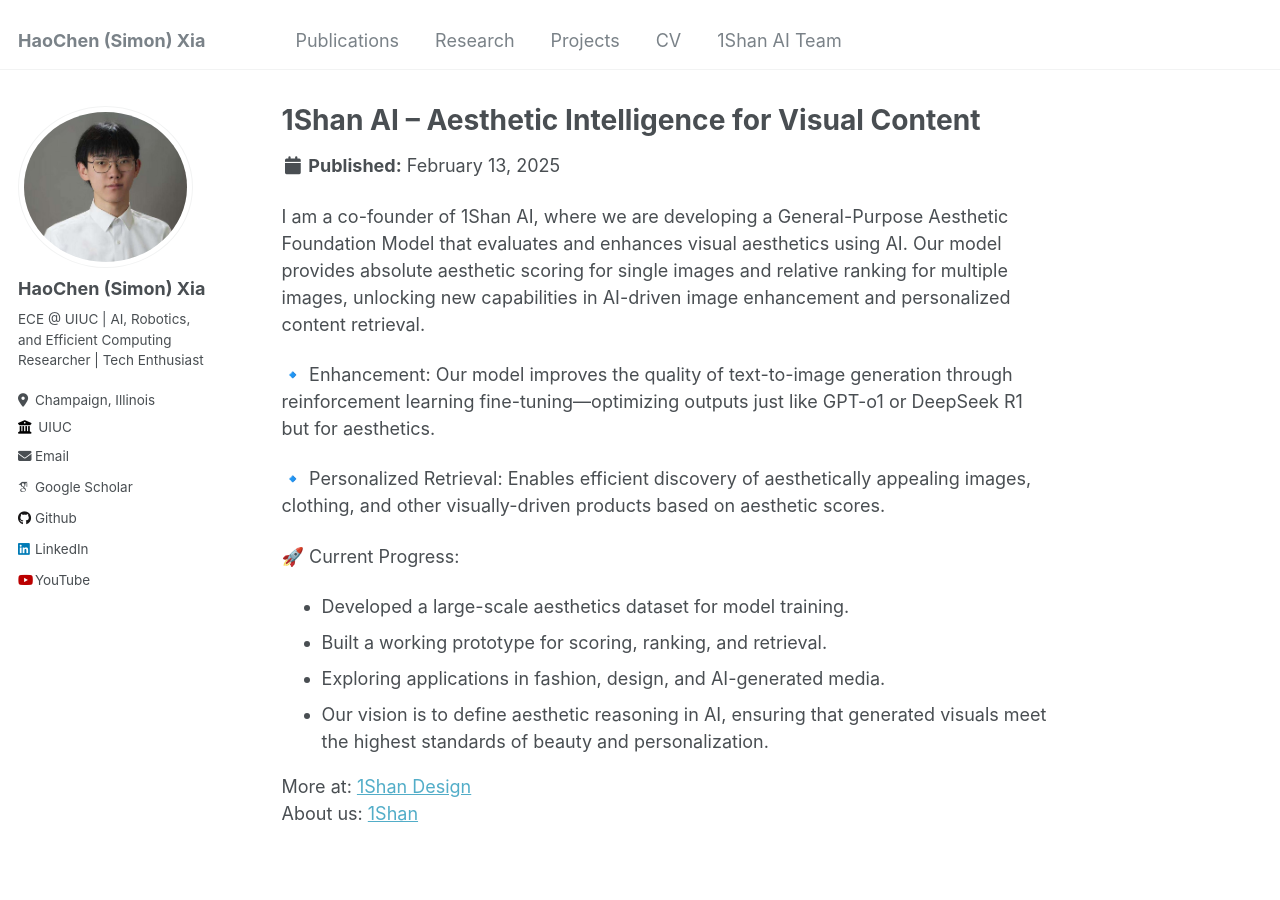
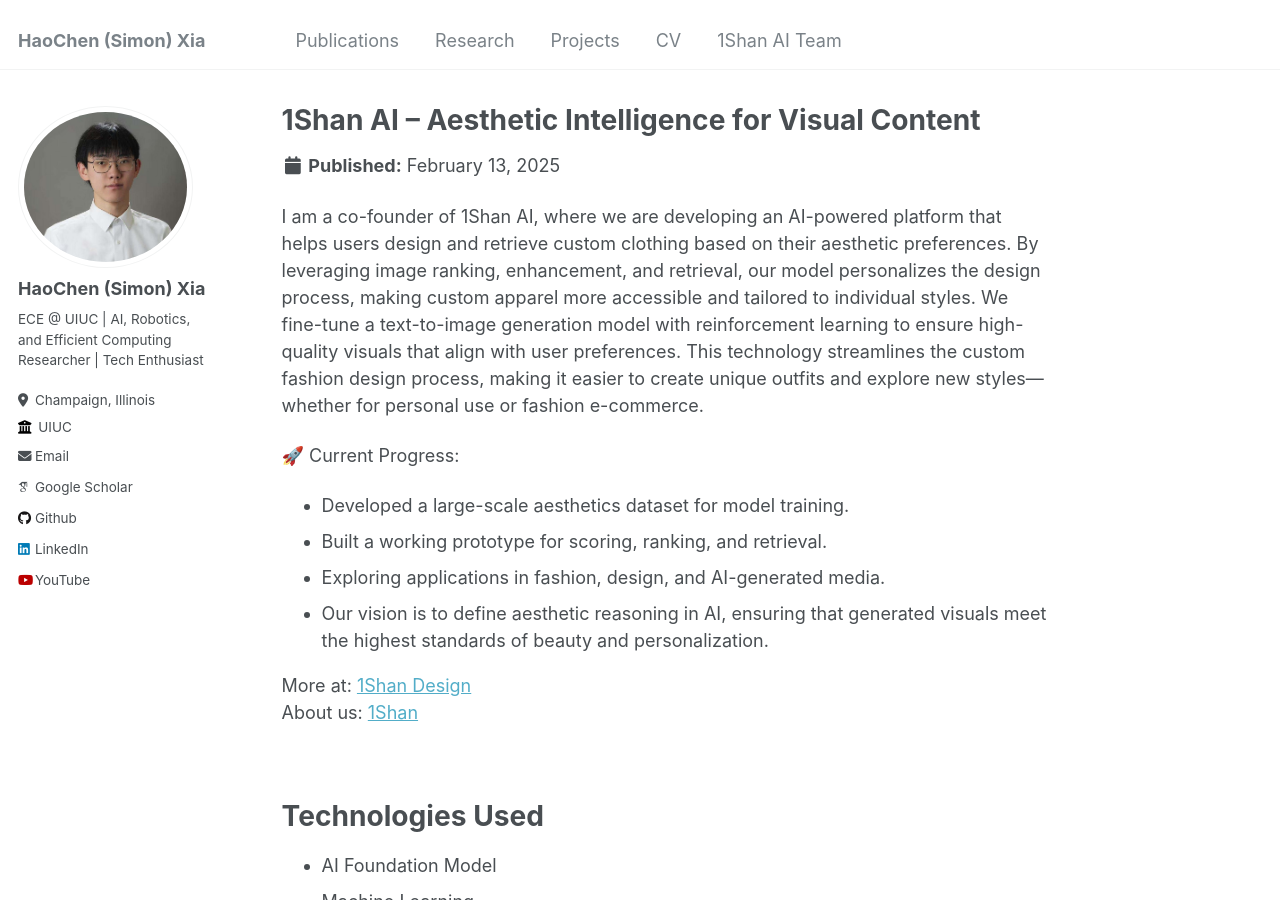
Before and after one commit to ssimonxia/ssimonxia.github.io, a Jekyll site: the page built from _portfolio/portfolio-2.md, in a window 1280 px wide and 900 px high. Built offline with Jekyll 4.4.1, drawn with Linux system fonts in a browser that asks for light colours; some web fonts are replaced.

Commit message:
update project 2 1ShanAI

```diff
--- a/_portfolio/portfolio-2.md
+++ b/_portfolio/portfolio-2.md
@@ -1,14 +1,10 @@
 ---
 title: "1Shan AI – Aesthetic Intelligence for Visual Content"
-excerpt: "<p>1Shan AI is developing a General-Purpose Aesthetic Foundation Model that quantitatively evaluates and enhances visual aesthetics. Our model assigns absolute aesthetic scores to single images and ranks multiple images based on aesthetic appeal, enabling both automated image enhancement and personalized content retrieval. By leveraging reinforcement learning fine-tuning, our approach refines text-to-image generation outputs, ensuring consistently high-quality visuals—similar to how GPT-o1 and DeepSeek R1 optimize reasoning, but for aesthetics. This technology has broad applications, from AI-generated media and photography optimization to fashion design and e-commerce, offering a new paradigm for AI-driven aesthetic reasoning.</p> <iframe src='https://www.youtube.com/embed/FE8jGh31gks' frameborder='0' allow='autoplay; encrypted-media' allowfullscreen></iframe> <a href='https://1shanai.com' target='_blank'>Visit 1Shan AI</a> "
+excerpt: "<p>1Shan AI is building an AI-powered platform that helps users design and retrieve custom clothing based on their aesthetic preferences. By leveraging image ranking, enhancement, and retrieval, our model personalizes the design process, making custom apparel more accessible and tailored to individual styles. We fine-tune a text-to-image generation model with reinforcement learning to ensure high-quality visuals that align with user preferences. This technology streamlines the custom fashion design process, making it easier to create unique outfits and explore new styles—whether for personal use or fashion e-commerce.</p> <iframe src='https://www.youtube.com/embed/FE8jGh31gks' frameborder='0' allow='autoplay; encrypted-media' allowfullscreen></iframe> <a href='https://1shanai.com' target='_blank'>Visit 1Shan AI</a> "
 collection: portfolio
 ---
 
-I am a co-founder of 1Shan AI, where we are developing a General-Purpose Aesthetic Foundation Model that evaluates and enhances visual aesthetics using AI. Our model provides absolute aesthetic scoring for single images and relative ranking for multiple images, unlocking new capabilities in AI-driven image enhancement and personalized content retrieval.
-
-🔹 Enhancement: Our model improves the quality of text-to-image generation through reinforcement learning fine-tuning—optimizing outputs just like GPT-o1 or DeepSeek R1 but for aesthetics.
-
-🔹 Personalized Retrieval: Enables efficient discovery of aesthetically appealing images, clothing, and other visually-driven products based on aesthetic scores.
+I am a co-founder of 1Shan AI, where we are developing an AI-powered platform that helps users design and retrieve custom clothing based on their aesthetic preferences. By leveraging image ranking, enhancement, and retrieval, our model personalizes the design process, making custom apparel more accessible and tailored to individual styles. We fine-tune a text-to-image generation model with reinforcement learning to ensure high-quality visuals that align with user preferences. This technology streamlines the custom fashion design process, making it easier to create unique outfits and explore new styles—whether for personal use or fashion e-commerce.
 
 🚀 Current Progress:
 
```
